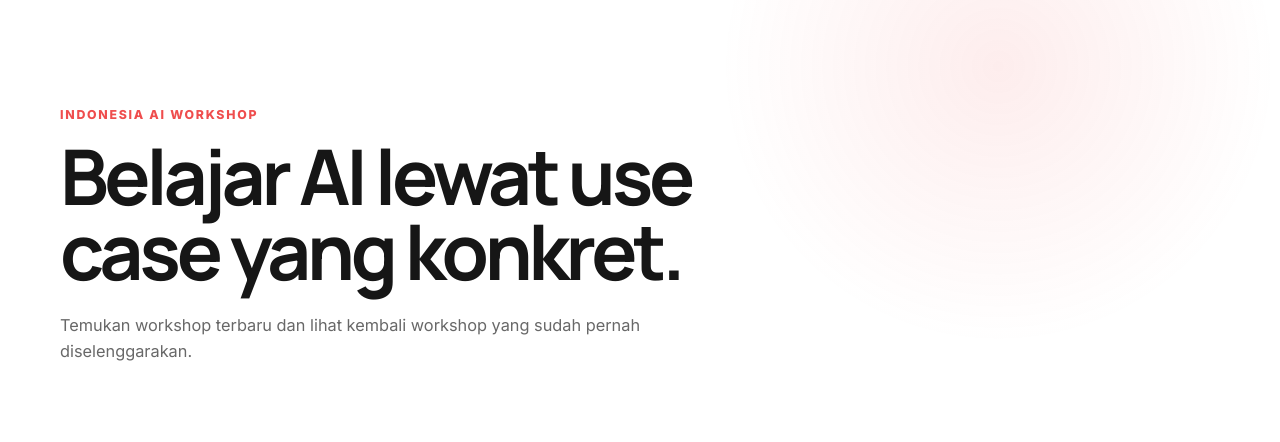
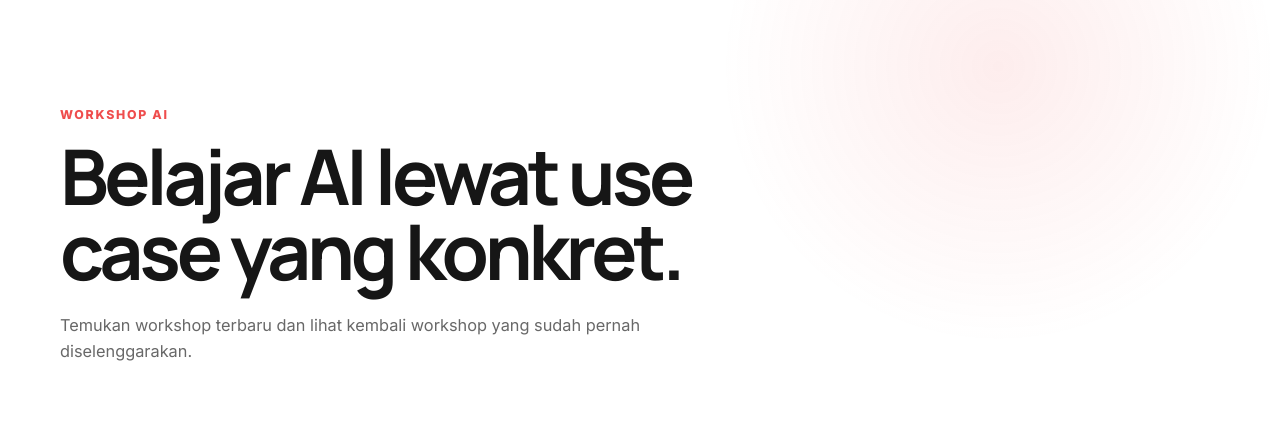
Before and after one commit to muhamuttaqien/ai-workshop, a Django app: page /workshops/ in a window 1280 px wide. Shown: the part 77-519 px from the top of the page. Run offline with Django 5.2, Linux system fonts and the light colour scheme; data comes from the database, SQL or seed files in the repository.

Commit message:
Align Workshop AI branding and footer CTA with workshop status

```diff
--- a/workshop/templates/workshop/list.html
+++ b/workshop/templates/workshop/list.html
@@ -1,13 +1,13 @@
 {% extends 'workshop/base.html' %}
 
-{% block title %}AI Workshop | Indonesia AI{% endblock %}
-{% block meta_description %}Daftar workshop Indonesia AI untuk mempelajari penggunaan AI secara praktis dalam berbagai kebutuhan.{% endblock %}
+{% block title %}Workshop AI | Indonesia AI{% endblock %}
+{% block meta_description %}Daftar Workshop AI by Indonesia AI untuk mempelajari penggunaan AI secara praktis dalam berbagai kebutuhan.{% endblock %}
 {% block body_class %}workshop-list-page{% endblock %}
 
 {% block content %}
 <section class="archive-hero">
   <div class="container reveal">
-    <div class="eyebrow">INDONESIA AI WORKSHOP</div>
+    <div class="eyebrow">WORKSHOP AI</div>
     <h1>Belajar AI lewat use case yang konkret.</h1>
     <p>Temukan workshop terbaru dan lihat kembali workshop yang sudah pernah diselenggarakan.</p>
   </div>
```
